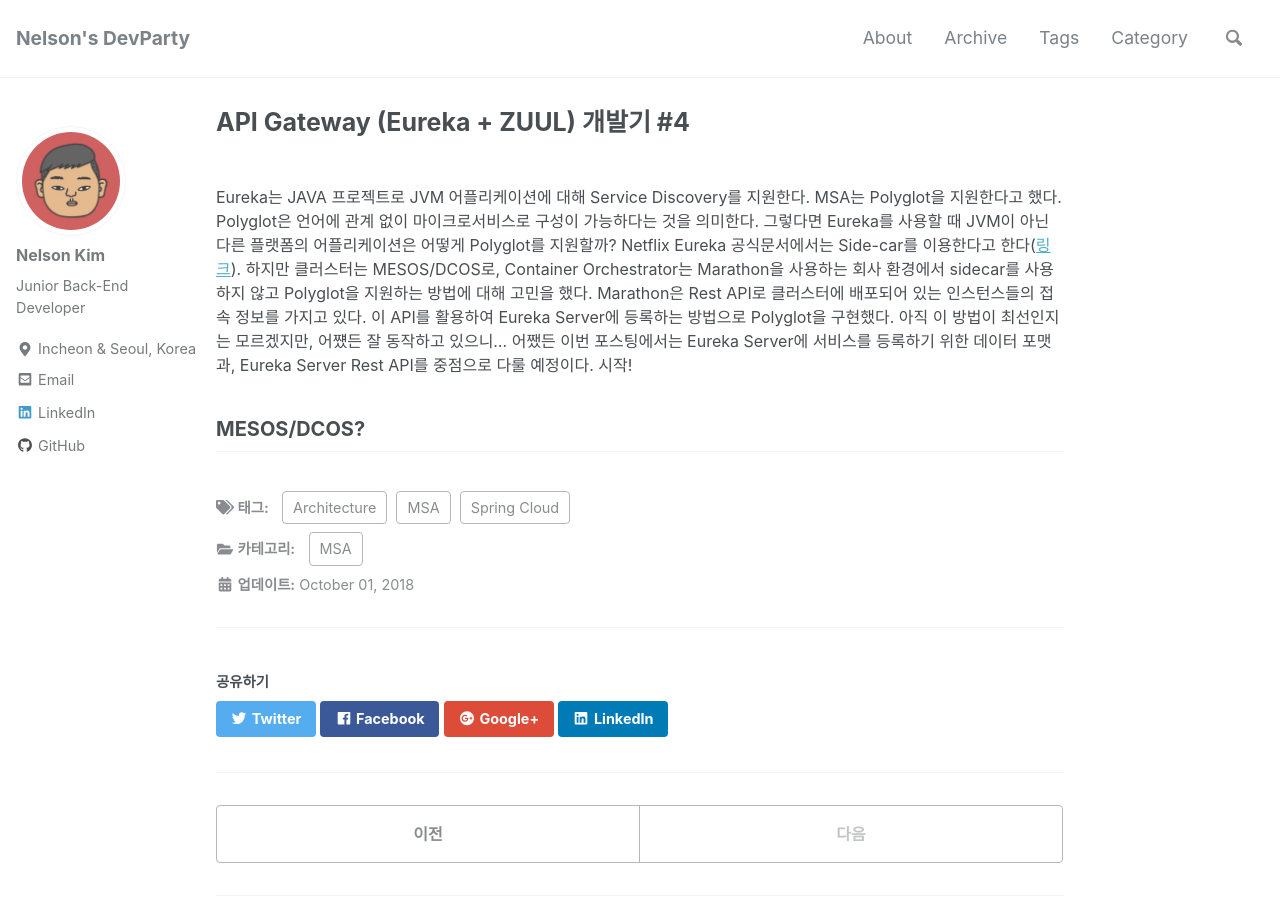
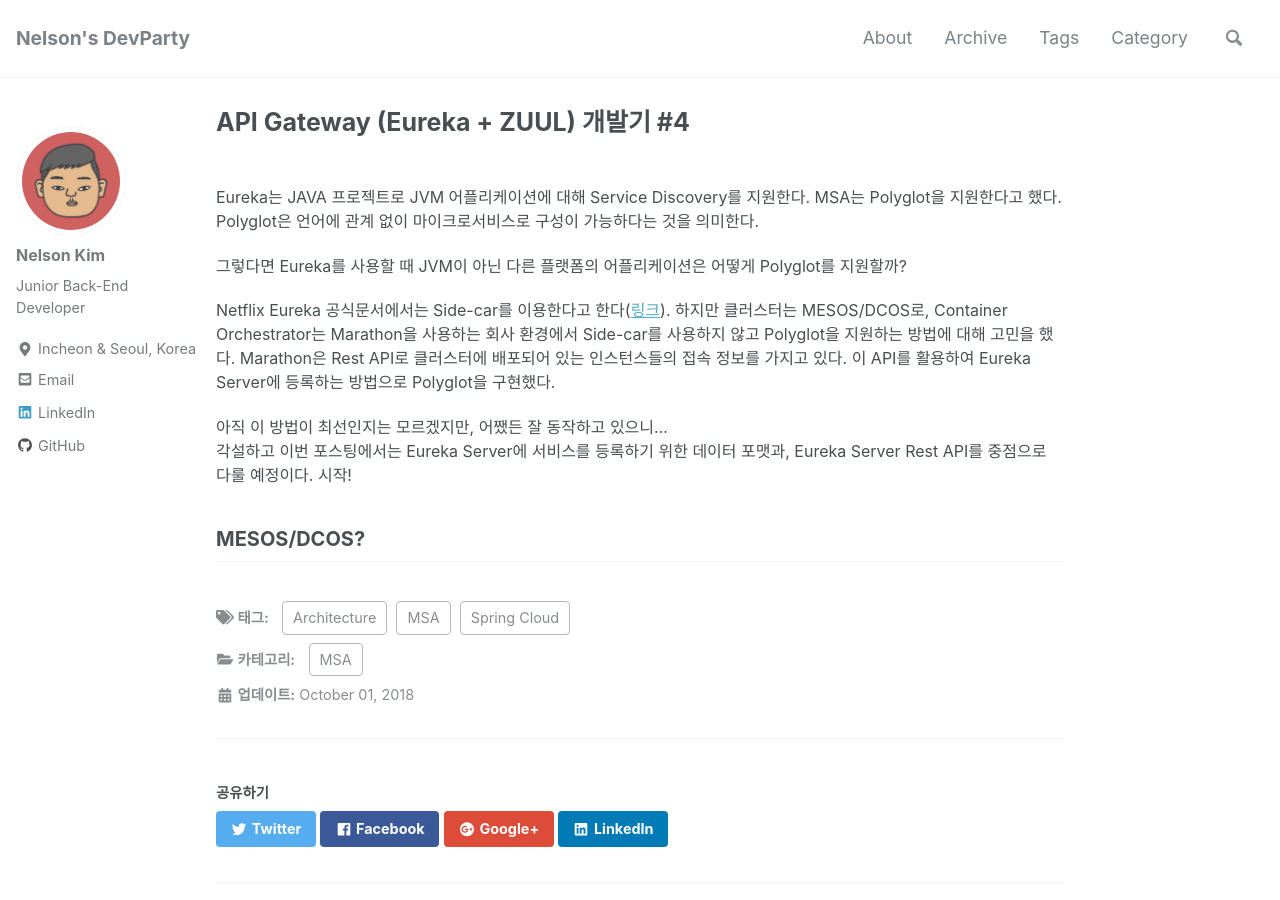
Before and after one commit to ssipflow/ssipflow.github.io, a Jekyll site: the page built from _posts/2018-10-01-Spring-Cloud-API-Gateway-04.md, in a window 1280 px wide and 900 px high. Built offline with Jekyll 4.4.1, drawn with Linux system fonts in a browser that asks for light colours; nearby versions of some CDN libraries; comment, search, counter and statistics services are not loaded.

Commit message:
API Gateway 4

```diff
--- a/_posts/2018-10-01-Spring-Cloud-API-Gateway-04.md
+++ b/_posts/2018-10-01-Spring-Cloud-API-Gateway-04.md
@@ -13,6 +13,13 @@
 category: MSA
 ---
 
-Eureka는 JAVA 프로젝트로 JVM 어플리케이션에 대해 Service Discovery를 지원한다. MSA는 Polyglot을 지원한다고 했다. Polyglot은 언어에 관계 없이 마이크로서비스로 구성이 가능하다는 것을 의미한다. 그렇다면 Eureka를 사용할 때 JVM이 아닌 다른 플랫폼의 어플리케이션은 어떻게 Polyglot를 지원할까? Netflix Eureka 공식문서에서는 Side-car를 이용한다고 한다([링크](https://cloud.spring.io/spring-cloud-netflix/multi/multi__polyglot_support_with_sidecar.html)). 하지만 클러스터는 MESOS/DCOS로, Container Orchestrator는 Marathon을 사용하는 회사 환경에서 sidecar를 사용하지 않고 Polyglot을 지원하는 방법에 대해 고민을 했다. Marathon은 Rest API로 클러스터에 배포되어 있는 인스턴스들의 접속 정보를 가지고 있다. 이 API를 활용하여 Eureka Server에 등록하는 방법으로 Polyglot을 구현했다. 아직 이 방법이 최선인지는 모르겠지만, 어쩄든 잘 동작하고 있으니... 어쨌든 이번 포스팅에서는 Eureka Server에 서비스를 등록하기 위한 데이터 포맷과, Eureka Server Rest API를 중점으로 다룰 예정이다. 시작!
+Eureka는 JAVA 프로젝트로 JVM 어플리케이션에 대해 Service Discovery를 지원한다. MSA는 Polyglot을 지원한다고 했다. Polyglot은 언어에 관계 없이 마이크로서비스로 구성이 가능하다는 것을 의미한다.
+
+그렇다면 Eureka를 사용할 때 JVM이 아닌 다른 플랫폼의 어플리케이션은 어떻게 Polyglot를 지원할까?
+
+Netflix Eureka 공식문서에서는 Side-car를 이용한다고 한다([링크](https://cloud.spring.io/spring-cloud-netflix/multi/multi__polyglot_support_with_sidecar.html)). 하지만 클러스터는 MESOS/DCOS로, Container Orchestrator는 Marathon을 사용하는 회사 환경에서 Side-car를 사용하지 않고 Polyglot을 지원하는 방법에 대해 고민을 했다. Marathon은 Rest API로 클러스터에 배포되어 있는 인스턴스들의 접속 정보를 가지고 있다. 이 API를 활용하여 Eureka Server에 등록하는 방법으로 Polyglot을 구현했다.
+
+아직 이 방법이 최선인지는 모르겠지만, 어쨌든 잘 동작하고 있으니...
+각설하고 이번 포스팅에서는 Eureka Server에 서비스를 등록하기 위한 데이터 포맷과, Eureka Server Rest API를 중점으로 다룰 예정이다. 시작!
 
 ## MESOS/DCOS?
```
